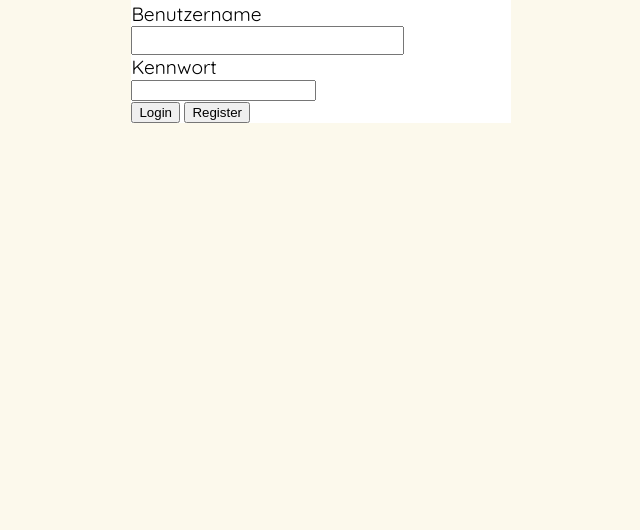
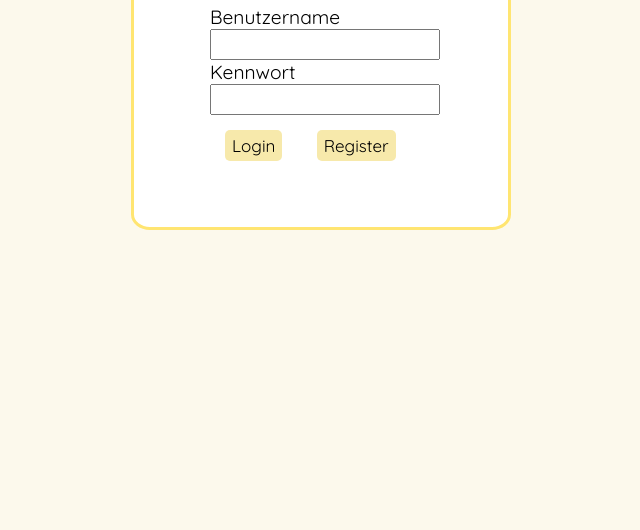
Before and after one commit to UniBanki/banki, a plain HTML site: page anki/login.html in a window 1280 px wide. Shown: the part 270-800 px from the top of the page, without its empty margins (319-959 px from the left). Drawn offline with Linux system fonts and the light colour scheme.

Commit message:
login.html buttons and container design update

```diff
--- a/anki/login.html
+++ b/anki/login.html
@@ -26,7 +26,12 @@
             margin-right: 35%;
             margin-top: 15%;
             margin-bottom: 15%;
-            align-content: center;
+            padding-bottom: 4%;
+            justify-content: center;
+            display: grid;
+            border-radius: 5%;
+            border-color: #ffe571;
+            border-style: solid;
         }
         .headline-text{
             flex:1;
@@ -38,7 +43,26 @@
         }
         .input-field{
             font-size: 15pt;
+            width: 100%;
+            font-family: 'Quicksand';
         }
+        .login-button{
+            display:inline-block;
+            margin:15px;
+            text-decoration:none;
+            font-family: 'Quicksand';
+            font-size:17px;
+            border:10px #fcf9ec00;
+            border-radius:5px;
+            color:#000000;
+            background-color:#f7e9ab;
+            padding:5px 7px;
+        }
+        .login-button:hover{
+            color:#fff;
+	        background-color:#f5d02f;
+        }
+
     </style>
 </head>
 <body>
@@ -48,9 +72,9 @@
                 <label class="label-login" for="benutzername">Benutzername</label><br />
                 <input class="input-field" type="text" id="username" name="username"><br />
                 <label class="label-login" for="kennwort">Kennwort</label><br />
-                <input type="text" id="password" name="password"><br />
-                <button onclick="login(username.value, password.value)">Login</button>
-                <button onclick="register(username.value,password.value)">Register</button>
+                <input class="input-field" type="text" id="password" name="password"><br />
+                <button class="login-button" onclick="login(username.value, password.value)">Login</button>
+                <button class="login-button" onclick="register(username.value,password.value)">Register</button>
             </div>
     </div>
 </body>
```
